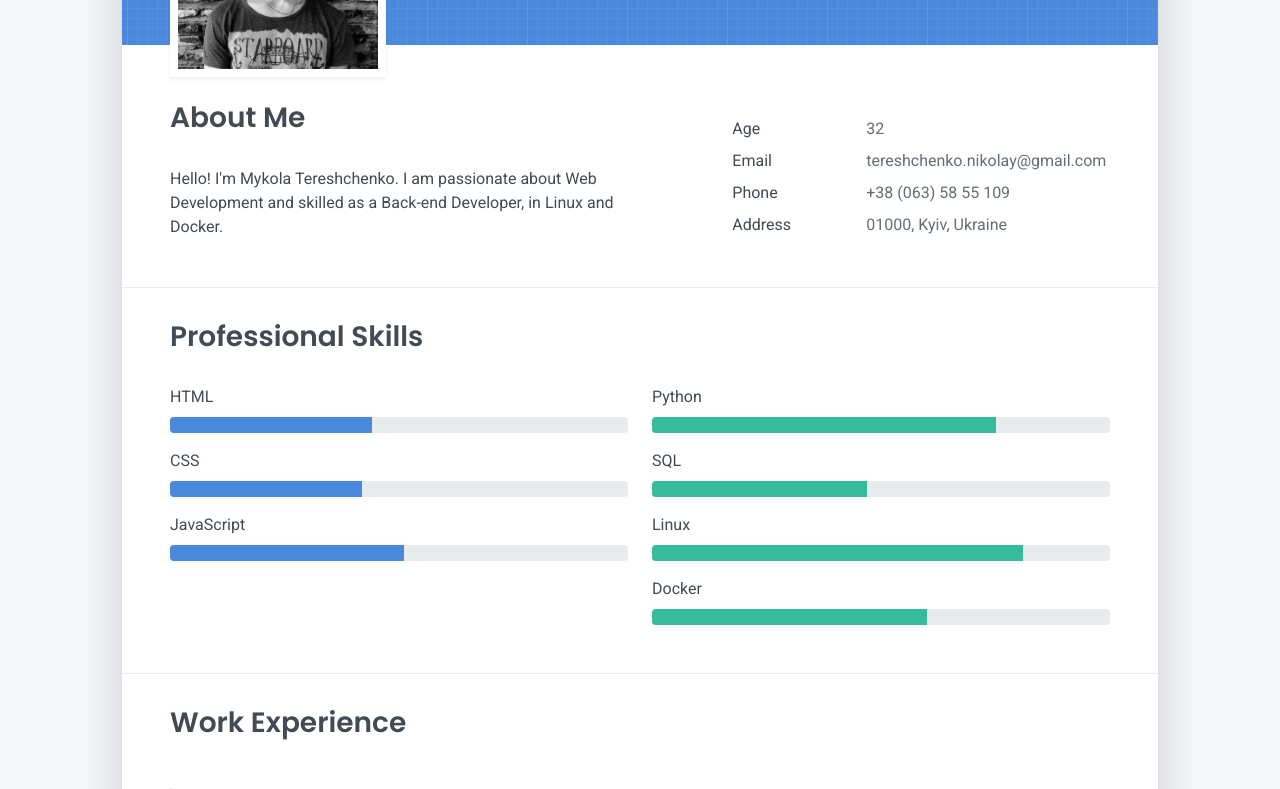
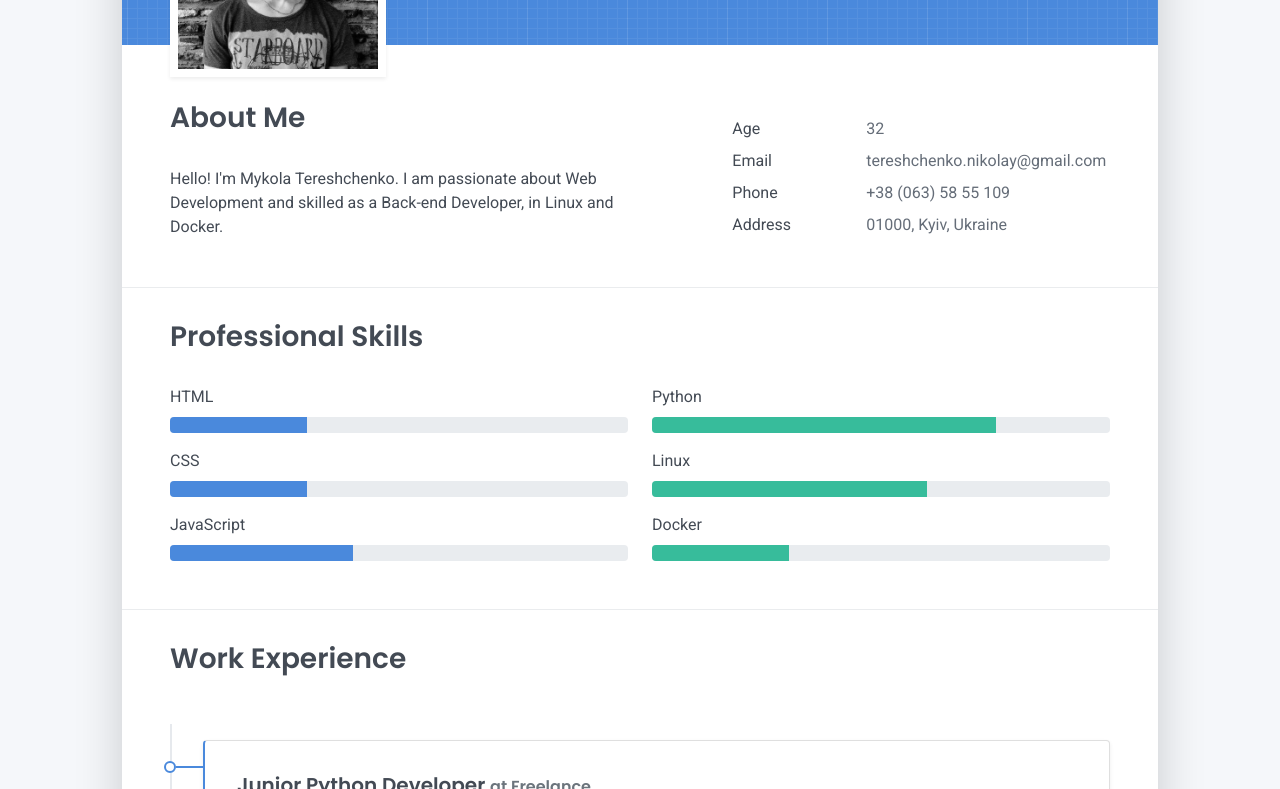
Before and after one commit to mykola-tereshchenko/mykola-tereshchenko.github.io, a plain HTML site: page index.html in a window 1280 px wide. Shown: the part 311-1100 px from the top of the page. Drawn offline with Linux system fonts and the light colour scheme.

Commit message:
Update index.html

```diff
--- a/index.html
+++ b/index.html
@@ -99,17 +99,17 @@
       <div class="col-md-6">
         <div class="mb-2"><span>HTML</span>
           <div class="progress my-1">
-            <div class="progress-bar bg-primary" role="progressbar" data-aos="zoom-in-right" data-aos-delay="100" data-aos-anchor=".skills-section" style="width: 44%" aria-valuenow="44" aria-valuemin="0" aria-valuemax="100"></div>
+            <div class="progress-bar bg-primary" role="progressbar" data-aos="zoom-in-right" data-aos-delay="100" data-aos-anchor=".skills-section" style="width: 30%" aria-valuenow="30" aria-valuemin="0" aria-valuemax="100"></div>
           </div>
         </div>
         <div class="mb-2"><span>CSS</span>
           <div class="progress my-1">
-            <div class="progress-bar bg-primary" role="progressbar" data-aos="zoom-in-right" data-aos-delay="200" data-aos-anchor=".skills-section" style="width: 42%" aria-valuenow="42" aria-valuemin="0" aria-valuemax="100"></div>
+            <div class="progress-bar bg-primary" role="progressbar" data-aos="zoom-in-right" data-aos-delay="200" data-aos-anchor=".skills-section" style="width: 30%" aria-valuenow="30" aria-valuemin="0" aria-valuemax="100"></div>
           </div>
         </div>
         <div class="mb-2"><span>JavaScript</span>
           <div class="progress my-1">
-            <div class="progress-bar bg-primary" role="progressbar" data-aos="zoom-in-right" data-aos-delay="300" data-aos-anchor=".skills-section" style="width: 51%" aria-valuenow="51" aria-valuemin="0" aria-valuemax="100"></div>
+            <div class="progress-bar bg-primary" role="progressbar" data-aos="zoom-in-right" data-aos-delay="300" data-aos-anchor=".skills-section" style="width: 40%" aria-valuenow="40" aria-valuemin="0" aria-valuemax="100"></div>
           </div>
         </div>
       </div>
@@ -119,19 +119,19 @@
             <div class="progress-bar bg-success" role="progressbar" data-aos="zoom-in-right" data-aos-delay="400" data-aos-anchor=".skills-section" style="width: 75%" aria-valuenow="75" aria-valuemin="0" aria-valuemax="100"></div>
           </div>
         </div>
-        <div class="mb-2"><span>SQL</span>
+        <!-- <div class="mb-2"><span>SQL</span>
           <div class="progress my-1">
             <div class="progress-bar bg-success" role="progressbar" data-aos="zoom-in-right" data-aos-delay="400" data-aos-anchor=".skills-section" style="width: 47%" aria-valuenow="47" aria-valuemin="0" aria-valuemax="100"></div>
           </div>
-        </div>
+        </div> -->
         <div class="mb-2"><span>Linux</span>
           <div class="progress my-1">
-            <div class="progress-bar bg-success" role="progressbar" data-aos="zoom-in-right" data-aos-delay="500" data-aos-anchor=".skills-section" style="width: 81%" aria-valuenow="81" aria-valuemin="0" aria-valuemax="100"></div>
+            <div class="progress-bar bg-success" role="progressbar" data-aos="zoom-in-right" data-aos-delay="500" data-aos-anchor=".skills-section" style="width: 60%" aria-valuenow="60" aria-valuemin="0" aria-valuemax="100"></div>
           </div>
         </div>
         <div class="mb-2"><span>Docker</span>
           <div class="progress my-1">
-            <div class="progress-bar bg-success" role="progressbar" data-aos="zoom-in-right" data-aos-delay="600" data-aos-anchor=".skills-section" style="width: 60%" aria-valuenow="60" aria-valuemin="0" aria-valuemax="100"></div>
+            <div class="progress-bar bg-success" role="progressbar" data-aos="zoom-in-right" data-aos-delay="600" data-aos-anchor=".skills-section" style="width: 30%" aria-valuenow="30" aria-valuemin="0" aria-valuemax="100"></div>
           </div>
         </div>
       </div>
```
